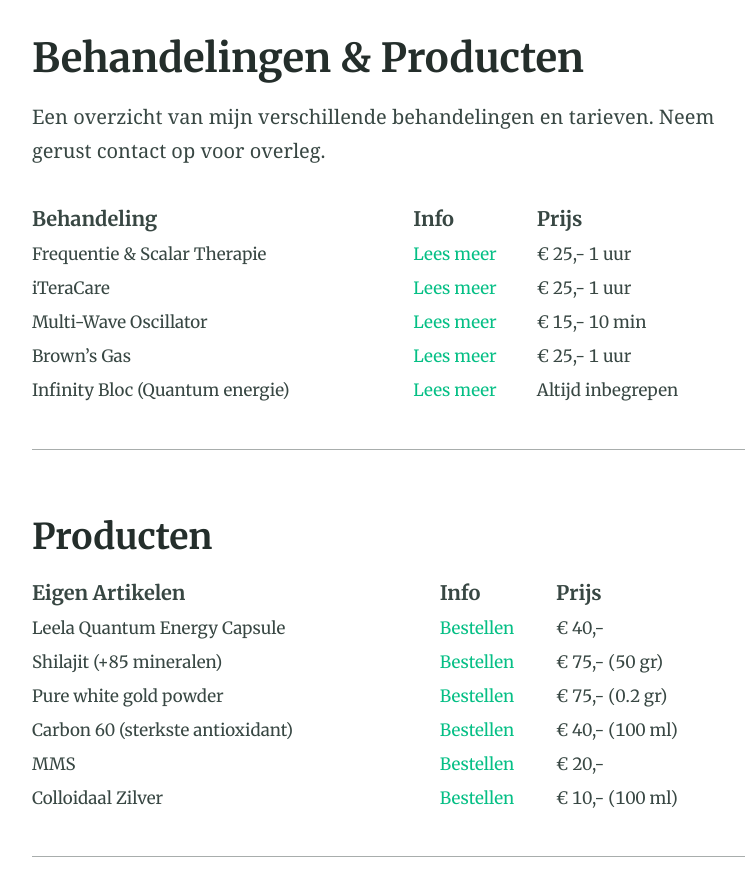
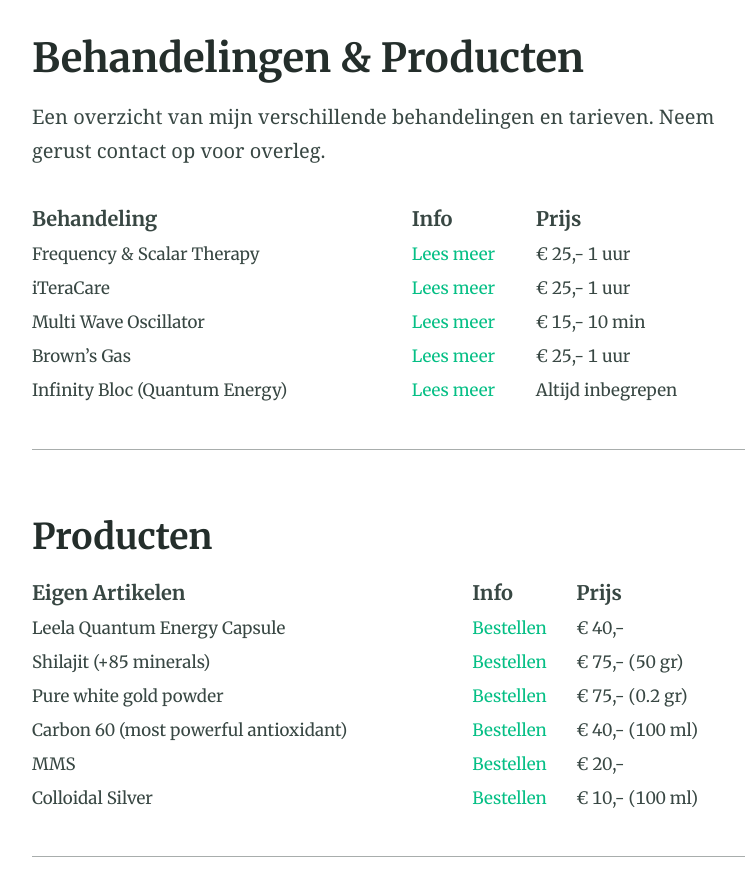
Before and after one commit to dokteranders/dokteranders.com, a Jekyll site: the page built from behandelingen.md, in a window 1280 px wide and 900 px high, scrolled down 411 px, cut to the strip 17-900 px from the top of the window. Shown: the whole strip, without its empty margins (251-996 px from the left). Built offline with Jekyll 4.4.1, drawn with Linux system fonts in a browser that asks for light colours; some of the changed text lies outside the part shown.

Commit message:
Update behandelingen.md

```diff
--- a/behandelingen.md
+++ b/behandelingen.md
@@ -8,11 +8,11 @@
 
 | **Behandeling** | **Info** | **Prijs** |
 |--------|:-------|:-------|
-| Frequentie & Scalar Therapie | [Lees meer](http://#/) | € 25,- 1 uur
+| Frequency & Scalar Therapy | [Lees meer](http://#/) | € 25,- 1 uur
 | iTeraCare | [Lees meer](http://#/)  | € 25,- 1 uur
-| Multi-Wave Oscillator | [Lees meer](http://#/) | € 15,- 10 min
+| Multi Wave Oscillator | [Lees meer](http://#/) | € 15,- 10 min
 | Brown's Gas | [Lees meer](http://#/) | € 25,- 1 uur
-| Infinity Bloc (Quantum energie) | [Lees meer](http://#/) | Altijd inbegrepen
+| Infinity Bloc (Quantum Energy) | [Lees meer](http://#/) | Altijd inbegrepen
 
 ---
 
@@ -21,15 +21,15 @@
 | **Eigen Artikelen** | **Info** | **Prijs** |
 |--------|:-------|:-------|
 | Leela Quantum Energy Capsule | [Bestellen](#/contact/) | € 40,-
-| Shilajit (+85 mineralen) | [Bestellen](#/contact/) | € 75,- (50 gr)
+| Shilajit (+85 minerals) | [Bestellen](#/contact/) | € 75,- (50 gr)
 | Pure white gold powder | [Bestellen](#/contact/) | € 75,- (0.2 gr)
-| Carbon 60 (sterkste antioxidant) | [Bestellen](/contact/) | € 40,- (100 ml)
+| Carbon 60 (most powerful antioxidant) | [Bestellen](/contact/) | € 40,- (100 ml)
 | MMS | [Bestellen](#/contact/) | € 20,-
-| Colloidaal Zilver | [Bestellen](/contact/) | € 10,- (100 ml)
+| Colloidal Silver | [Bestellen](/contact/) | € 10,- (100 ml)
 
 ---
 
-> Onderstaande supplementen en overige artikelen zijn een uitstekende aanvulling op de aangeboden therapieën. Sommige artikelen worden via een betrouwbare partner geleverd. Voor deze partijen ben ik onafhankelijk distribiteur. Wordt er bij het bestellen gevraagd naar een sponsornaam, vul dan **dranders** in.
+> Onderstaande supplementen en overige artikelen zijn een uitstekende aanvulling op de aangeboden therapieën. Sommige artikelen worden via een betrouwbare partner geleverd. Voor deze partijen ben ik onafhankelijk distribiteur. Wordt er bij het bestellen, van de iTeraCare, gevraagd naar een sponsornaam, vul dan **dranders** in.
 
 | **Distributeur** | **Info** | **Prijs** |
 |--------|:-------|:-------|
```
